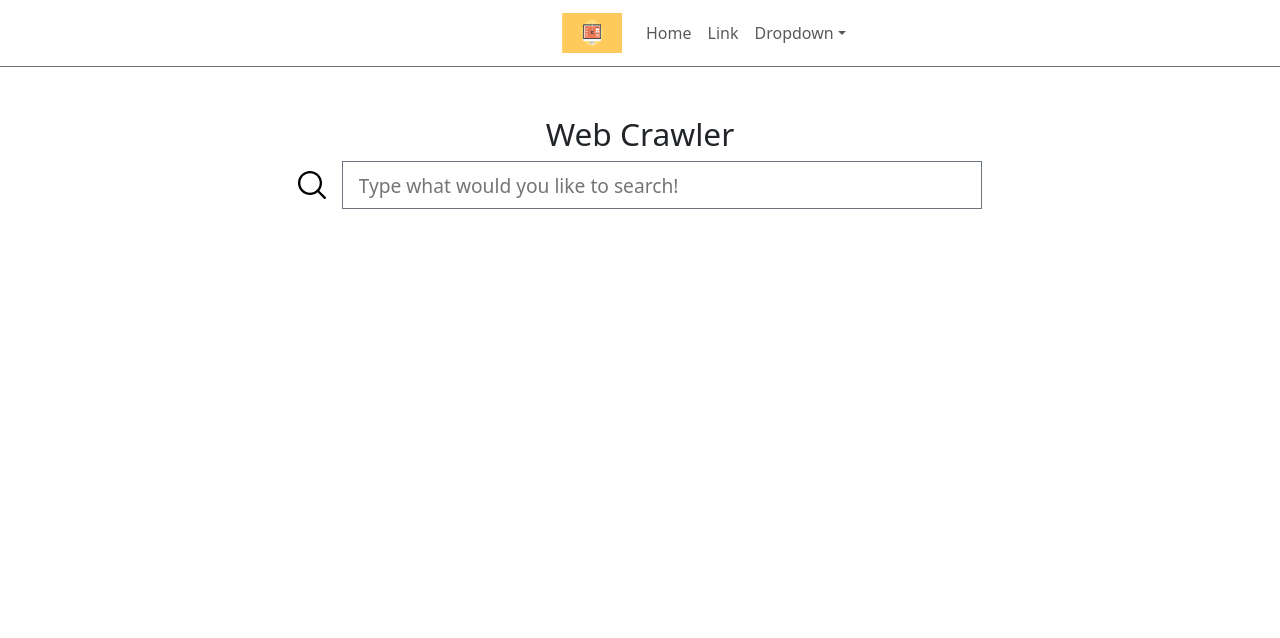
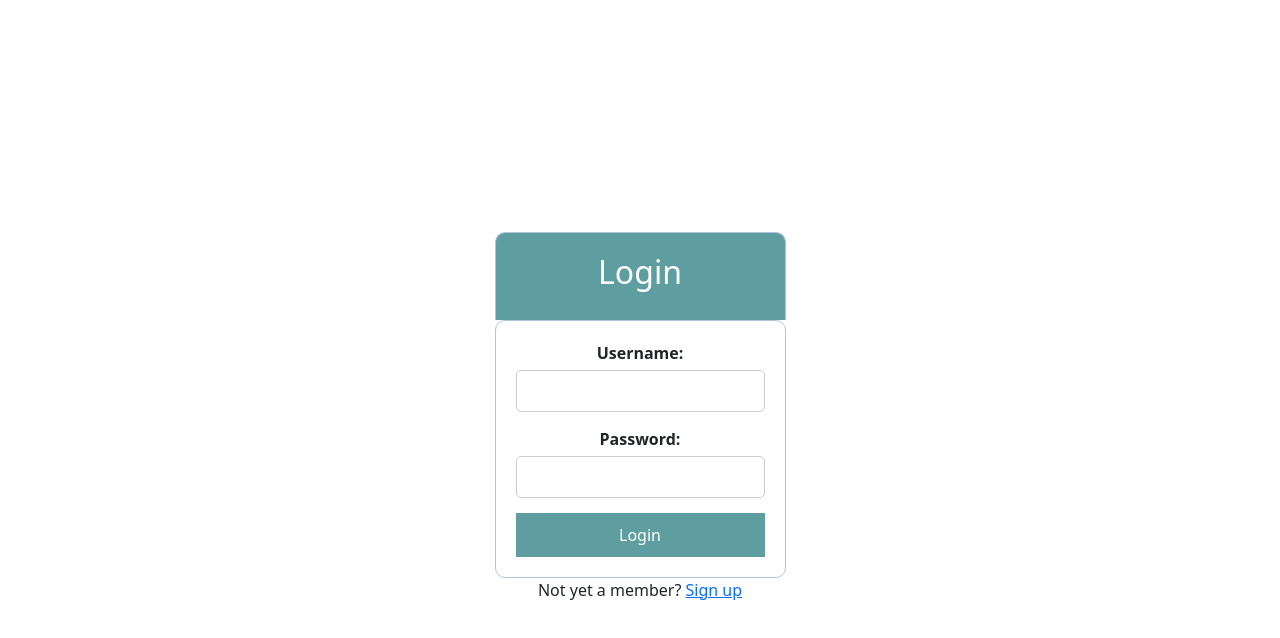
Before and after one commit to BibartAlexandru/RascolitorulWeb, a React (Vite) app in the folder frontend/: page /prajitura/login in a window 1280 px wide. Shown: the top 638 px of the page. Built offline with nearby package versions, Linux system fonts and the light colour scheme.

Commit message:
Create the Login and User webpage, also connected backend to frontend

```diff
--- a/frontend/package.json
+++ b/frontend/package.json
@@ -3,6 +3,7 @@
   "private": true,
   "version": "0.0.0",
   "type": "module",
+  "proxy": "http://localhost:5000",
   "scripts": {
     "dev": "vite",
     "build": "tsc -b && vite build",
@@ -15,7 +16,8 @@
     "popper.js": "^1.16.1",
     "react": "^18.3.1",
     "react-bootstrap": "^2.10.5",
-    "react-dom": "^18.3.1"
+    "react-dom": "^18.3.1",
+    "react-router-dom": "^6.9.1"
   },
   "devDependencies": {
     "@eslint/js": "^9.13.0",
--- a/frontend/src/App.css
+++ b/frontend/src/App.css
@@ -4,9 +4,46 @@
   margin: 0;
 }
 
+body {
+  display: flex;
+  flex-direction: column;
+  align-items: flex-start;
+}
+
+.header {
+    margin: 50px auto 0px;
+    color: white;
+    background: #5F9EA0;
+    text-align: center;
+    border: 1px solid #B0C4DE;
+    border-bottom: none;
+    border-radius: 10px 10px 0px 0px;
+    padding: 20px;
+
+
+}
+
+header nav {
+  display: flex;
+  gap: 1rem;
+}
+
 #root {
-  text-align: center;
   width: 100%;
+}
+
+.search-section {
+  display: flex;
+  flex-direction: column;
+  align-items: center;
+  margin-top: 2rem;
+}
+
+.input-row {
+  display: flex;
+  align-items: center;
+  justify-content: center;
+  gap: 1rem;
 }
 
 .search-input {
@@ -20,16 +57,6 @@
   padding: 0 1rem;
 }
 
-.search-section {
-}
-
-.input-row {
-  display: flex;
-  align-items: center;
-  justify-content: center;
-  gap: 1rem;
-}
-
 h1 {
   font-size: calc(0.9rem + 1.35vw) !important;
 }
--- a/frontend/src/App.tsx
+++ b/frontend/src/App.tsx
@@ -1,19 +1,30 @@
-//import { useState } from "react";
-import "./App.css";
+import { useState } from "react";
+import { BrowserRouter as Router, Routes, Route, Navigate } from "react-router-dom";
+import Login from "./components/Login/Login";
 import CoolNavbar from "./components/CoolNavbar/CoolNavbar";
+import Signup from "./components/Signup/Signup";
+
 
 function App() {
+  const [isAuthenticated, setIsAuthenticated] = useState(
+    localStorage.getItem("isAuthenticated") === "true"
+  );
+
   return (
+    <Router>
+      <Routes>
+        <Route path="/prajitura/login" element={<Login setIsAuthenticated={setIsAuthenticated} />} />
+        <Route path="/prajitura/signup" element={<Signup setIsAuthenticated={setIsAuthenticated} />} />
+        <Route
+          path="/prajitura/index"
+          element={
+            isAuthenticated ? (
               <>
-      <CoolNavbar></CoolNavbar>
+                <CoolNavbar />
                 <section className="search-section mt-5">
                   <h1>Web Crawler</h1>
                   <div className="input-row">
-          <img
-            src="/search.svg"
-            alt="search glass image"
-            className="medium-icon"
-          />
+                    <img src="/search.svg" alt="search glass image" className="medium-icon" />
                     <input
                       type="text"
                       name="searchbar"
@@ -24,6 +35,14 @@ function App() {
                   </div>
                 </section>
               </>
+            ) : (
+              <Navigate to="/prajitura/login" />
+            )
+          }
+        />
+        <Route path="*" element={<Navigate to="/prajitura/login" />} />
+      </Routes>
+    </Router>
   );
 }
 
--- /dev/null
+++ b/frontend/src/components/Login/Login.css
@@ -0,0 +1,66 @@
+body {
+    font-size: 120%;
+    background: whitesmoke;
+    display: flex;
+    justify-content: center;
+    align-items: center;
+    min-height: 100vh;
+    margin: 0;
+}
+
+.login-container {
+    text-align: center;
+}
+.header {
+    width: 100%;
+    max-width: 400px;
+    padding: 20px;
+    border: 1px solid #B0C4DE;
+    background: white;
+    border-radius: 10px;
+}
+form {
+    width: 100%;
+    max-width: 400px;
+    padding: 20px;
+    border: 1px solid #B0C4DE;
+    background: white;
+    border-radius: 10px;
+}
+
+form div {
+    margin-bottom: 15px;
+}
+
+form label {
+    display: block;
+    margin-bottom: 5px;
+    font-weight: bold;
+}
+
+form input {
+    width: 100%;
+    padding: 8px;
+    box-sizing: border-box;
+    border: 1px solid #ccc;
+    border-radius: 5px;
+}
+
+button {
+    width: 100%;
+    padding: 10px;
+    font-size: 16px;
+    color: white;
+    background: #5F9EA0;
+    border: none;
+    border-radius: 5px;
+    cursor: pointer;
+}
+
+button:hover {
+    background: #538b94;
+}
+
+p {
+    margin-top: 10px;
+}
--- /dev/null
+++ b/frontend/src/components/Login/Login.tsx
@@ -0,0 +1,71 @@
+import React, { useState } from "react";
+import {Link, useNavigate} from "react-router-dom";
+import "./Login.css";
+
+interface LoginProps {
+  setIsAuthenticated: (value: boolean) => void;
+}
+
+const Login: React.FC<LoginProps> = ({ setIsAuthenticated }) => {
+  const [username, setUsername] = useState<string>("");
+  const [password, setPassword] = useState<string>("");
+  const [message, setMessage] = useState<string>("");
+  const navigate = useNavigate();
+
+  const handleLogin = async (e: React.FormEvent<HTMLFormElement>) => {
+    e.preventDefault();
+
+    const response = await fetch("http://localhost:5000/prajitura/login", {
+      method: "POST",
+      headers: {
+        "Content-Type": "application/json",
+      },
+      body: JSON.stringify({ username, password }),
+    });
+
+    const data = await response.json();
+
+    if (response.ok) {
+      localStorage.setItem("isAuthenticated", "true");
+      setIsAuthenticated(true);
+      navigate("/prajitura/index");
+    } else {
+      setMessage(data.message);
+    }
+  };
+
+  return (
+    <div className="login-container">
+      <div className="header">
+        <h2>Login</h2>
+      </div>
+      <form onSubmit={handleLogin}>
+        <div>
+          <label>Username:</label>
+          <input
+            type="text"
+            value={username}
+            onChange={(e) => setUsername(e.target.value)}
+            required
+          />
+        </div>
+        <div>
+          <label>Password:</label>
+          <input
+            type="password"
+            value={password}
+            onChange={(e) => setPassword(e.target.value)}
+            required
+          />
+        </div>
+        <button type="submit">Login</button>
+      </form>
+      {message && <p className="error">{message}</p>}
+      <p>
+        Not yet a member? <Link to="/prajitura/signup">Sign up</Link>
+      </p>
+    </div>
+  );
+};
+
+export default Login;
--- /dev/null
+++ b/frontend/src/components/Signup/Signup.css
@@ -0,0 +1,73 @@
+body {
+    font-size: 120%;
+    background: whitesmoke;
+    display: flex;
+    justify-content: center;
+    align-items: center;
+    min-height: 100vh;
+    margin: 0;
+}
+.header {
+    margin: 50px auto 0px;
+    color: white;
+    background: #5F9EA0;
+    text-align: center;
+    border: 1px solid #B0C4DE;
+    border-bottom: none;
+    border-radius: 10px 10px 0px 0px;
+    padding: 20px;
+
+
+}
+.signup-container {
+    text-align: center;
+}
+
+form {
+    width: 100%;
+    max-width: 400px;
+    padding: 20px;
+    border: 1px solid #B0C4DE;
+    background: white;
+    border-radius: 10px;
+    text-align: center;
+}
+h2 {
+
+}
+form div {
+    margin-bottom: 15px;
+}
+
+form label {
+    display: block;
+    margin-bottom: 5px;
+    font-weight: bold;
+}
+
+form input {
+    width: 100%;
+    padding: 8px;
+    box-sizing: border-box;
+    border: 1px solid #ccc;
+    border-radius: 5px;
+}
+
+button {
+    width: 100%;
+    padding: 10px;
+    font-size: 16px;
+    color: white;
+    background: #5F9EA0;
+    border: none;
+    border-radius: 5px;
+    cursor: pointer;
+}
+
+button:hover {
+    background: #538b94;
+}
+
+p {
+    margin-top: 10px;
+}
--- /dev/null
+++ b/frontend/src/components/Signup/Signup.tsx
@@ -0,0 +1,82 @@
+import React, { useState } from "react";
+import {Link, useNavigate} from "react-router-dom";
+import "./Signup.css";
+
+interface SignupProps {
+  setIsAuthenticated: (value: boolean) => void;
+}
+
+const Signup: React.FC<SignupProps> = ({ setIsAuthenticated }) => {
+  const [username, setUsername] = useState<string>("");
+  const [email, setEmail] = useState<string>("");
+  const [password, setPassword] = useState<string>("");
+  const [message, setMessage] = useState<string>("");
+  const navigate = useNavigate();
+
+  const handleSignup = async (e: React.FormEvent<HTMLFormElement>) => {
+    e.preventDefault();
+
+    const response = await fetch("http://localhost:5000/prajitura/signup", {
+      method: "POST",
+      headers: {
+        "Content-Type": "application/json",
+      },
+      body: JSON.stringify({ username, email, password }),
+    });
+
+    const data = await response.json();
+
+    if (response.ok) {
+      localStorage.setItem("isAuthenticated", "true");
+      setIsAuthenticated(true);
+      navigate("/prajitura/index");
+    } else {
+      setMessage(data.message);
+    }
+  };
+
+  return (
+    <div className="signup-container">
+      <div className="header">
+        <h2>Sign Up</h2>
+      </div>
+
+      <form onSubmit={handleSignup}>
+        <div>
+          <label>Username:</label>
+          <input
+            type="text"
+            value={username}
+            onChange={(e) => setUsername(e.target.value)}
+            required
+          />
+        </div>
+        <div>
+          <label>Email:</label>
+          <input
+            type="email"
+            value={email}
+            onChange={(e) => setEmail(e.target.value)}
+            required
+          />
+        </div>
+        <div>
+          <label>Password:</label>
+          <input
+            type="password"
+            value={password}
+            onChange={(e) => setPassword(e.target.value)}
+            required
+          />
+        </div>
+        <button type="submit">Sign Up</button>
+      </form>
+      {message && <p className="error">{message}</p>}
+      <p>
+        Already a member? <Link to="/prajitura/login">Login</Link>
+      </p>
+    </div>
+  );
+};
+
+export default Signup;
```
Also changed, not shown: 1 other file (tests, documents, lock files or other folders). Lines whose indentation alone changed are shown as unchanged.
